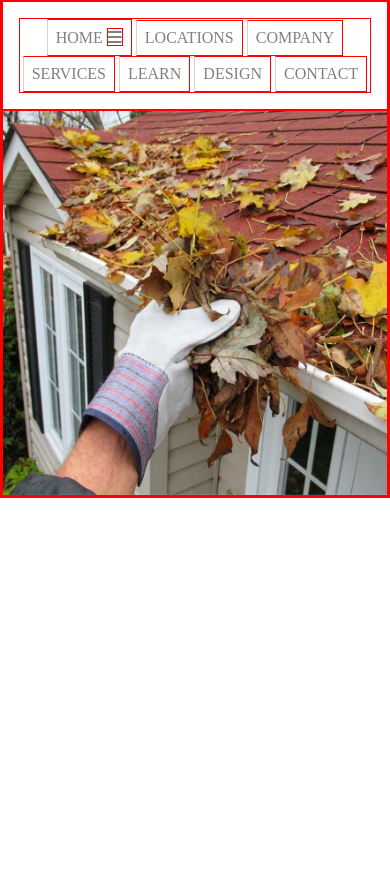
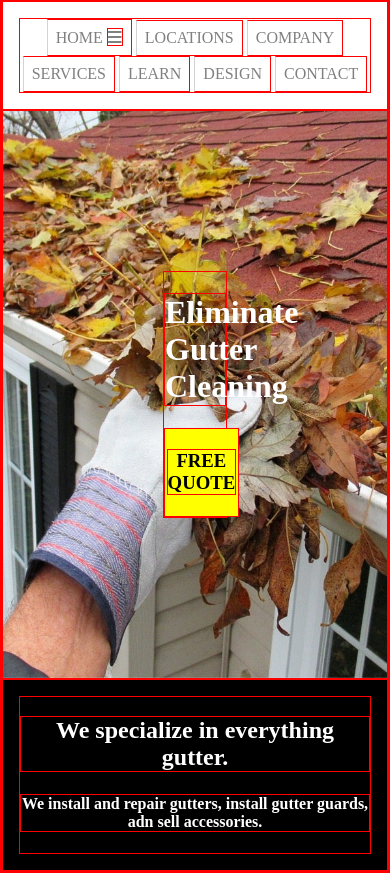
Before and after one commit to marccgarcia/ResponsiveMenu, a plain HTML site: page index.html in a window 390 px wide. Shown: the part 174-1047 px from the top of the page. Before the commit the page ends 844 px from the top, so only its background shows below. Drawn offline with Linux system fonts and the light colour scheme.

Commit message:
ResponsiveMenu

```diff
--- a/index.html
+++ b/index.html
@@ -35,8 +35,20 @@
     </div>
 
     <div id="principal">
+      <div id="letra">
+      <h1> Eliminate Gutter Cleaning </h1>
+      <div id="cuota">
+        <h3> FREE QUOTE </h3>
+      </div>
+    </div>
 
+  </div>
+    <div id="sub-principal">
+      <div id="texto">
+        <h2> We specialize in everything gutter.</h1>
+        <h4> We install and repair gutters, install gutter guards, adn sell accessories.
     </div>
+  </div>
 
 
   </body>
--- a/style.css
+++ b/style.css
@@ -59,7 +59,7 @@ body {
 }
 
 #principal {
-  padding: 12em;
+  padding: 10em;
   text-align: center;
   background-image: url("foto-principal.jpg");
   background-repeat: no-repeat;
@@ -70,3 +70,30 @@ body {
 #principal > ul{
   list-style-type: none;
 }
+
+#letra {
+  color: white;
+}
+
+#cuota {
+  padding: 0.1em;
+  display: inline-block;
+  background-color: yellow;
+  color: yellow;
+  text-align: center;
+}
+
+#cuota {
+  color: black;
+}
+
+#sub-principal {
+  padding: 1em;
+  background-color: black;
+  color: black;
+  text-align: center;
+}
+
+#texto {
+  color: white;
+}
```
